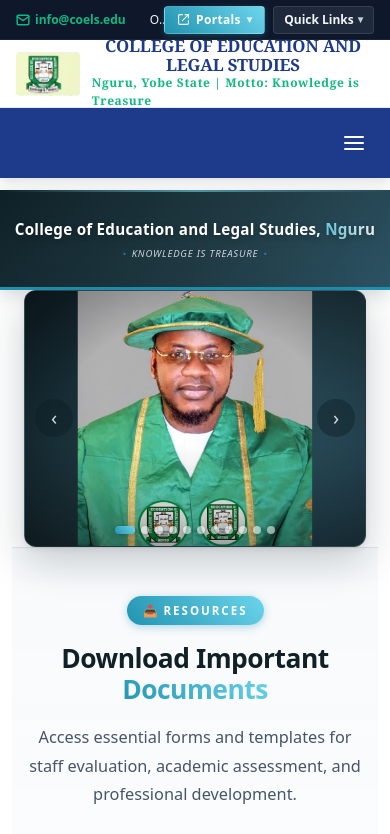
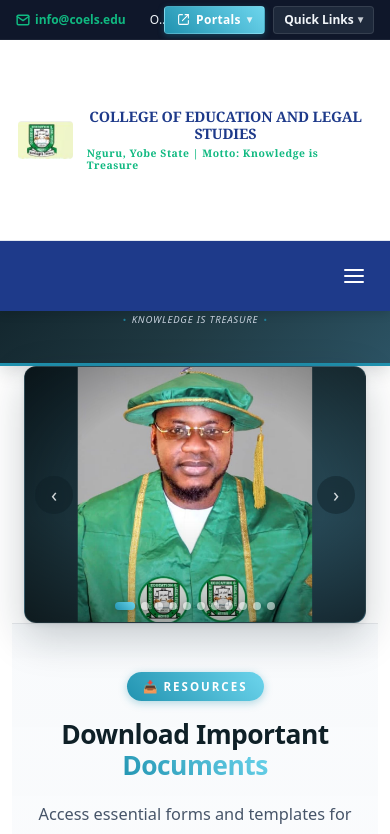
Before and after one commit to musaadamu/coels, a React (Vite) app in the folder frontend/: page / in a window 390 px wide. Shown: the top 834 px of the page. Built offline with nearby package versions, Linux system fonts and the light colour scheme.

Commit message:
header css

```diff
--- a/frontend/src/components/CollegeNameBanner.css
+++ b/frontend/src/components/CollegeNameBanner.css
@@ -5,6 +5,8 @@
 
 .college-name-banner {
   /* Desktop (≥1025px): utility 40 + branding 90 + nav 80 = 210px */
+  width: 100%;
+  margin: 0;
   margin-top: 210px;
   background:
     linear-gradient(135deg, #0f2027 0%, #203a43 55%, #2c5364 100%);
@@ -15,6 +17,11 @@
   box-shadow: 0 4px 18px rgba(15, 32, 39, 0.18);
   position: relative;
   overflow: hidden;
+  box-sizing: border-box;
+  display: flex;
+  flex-direction: column;
+  align-items: center;
+  justify-content: center;
 }
 
 /* Subtle decorative top highlight to tie into the brand cyan */
@@ -68,31 +75,48 @@
 @media (max-width: 1024px) {
   .college-name-banner {
     /* 40 + 68 + 70 = 178px */
-    margin-top: 178px;
-    padding: clamp(1.75rem, 4vw, 2.5rem) 0.75rem;
+    width: 100%;
+    margin: 0;
+    margin-top: 200px;
+    padding: clamp(2rem, 4.5vw, 3rem) 0.75rem;
+    box-sizing: border-box;
+    display: flex;
+    flex-direction: column;
+    align-items: center;
+    justify-content: center;
   }
 }
 
 /* Phones: same fixed-header height, just tighter internal padding */
 @media (max-width: 640px) {
   .college-name-banner {
-    margin-top: 190px;
-    padding: 1.75rem 0.75rem 1.5rem;
+    width: 100%;
+    margin: 0;
+    margin-top: 220px;
+    padding: 2.5rem 0.75rem 2rem;
+    box-sizing: border-box;
+    display: flex;
+    flex-direction: column;
+    align-items: center;
+    justify-content: center;
   }
 
   .college-name-banner__title {
     letter-spacing: 0.25px;
     font-size: clamp(1rem, 2.8vw, 1.5rem);
-    margin-bottom: 0.5rem;
+    margin-bottom: 0.8rem;
+    width: 100%;
+    word-wrap: break-word;
   }
 
   .college-name-banner__motto {
     font-size: clamp(0.65rem, 1.4vw, 0.8rem);
+    width: 100%;
   }
 
   .college-name-banner__motto::before,
   .college-name-banner__motto::after {
-    margin: 0 0.4rem;
+    margin: 0 0.3rem;
   }
 }
 
@@ -106,18 +130,33 @@
 /* Small phones (max-width: 480px) */
 @media (max-width: 480px) {
   .college-name-banner {
-    margin-top: 190px;
-    padding: 1.85rem 0.65rem 1.6rem;
+    width: 100%;
+    margin: 0;
+    margin-top: 240px;
+    padding: 2.75rem 0.6rem 2.2rem;
+    box-sizing: border-box;
+    display: flex;
+    flex-direction: column;
+    align-items: center;
+    justify-content: center;
   }
 
   .college-name-banner__title {
     font-size: clamp(0.95rem, 2.5vw, 1.35rem);
-    margin-bottom: 0.55rem;
+    margin-bottom: 0.7rem;
+    width: 100%;
+    word-wrap: break-word;
   }
 
   .college-name-banner__motto {
     font-size: clamp(0.6rem, 1.2vw, 0.75rem);
     letter-spacing: 0.8px;
+    width: 100%;
+  }
+
+  .college-name-banner__motto::before,
+  .college-name-banner__motto::after {
+    display: inline;
   }
 
   .college-name-banner__motto::before,
--- a/frontend/src/components/Header.css
+++ b/frontend/src/components/Header.css
@@ -508,7 +508,8 @@
   width: 100%;
   max-width: 1600px;
   margin: 0 auto;
-  padding: 0 1rem;
+  padding: 1rem;
+  min-height: 90px;
 }
 
 .nav-branding-info {
@@ -950,6 +951,12 @@
     height: 70px;
   }
 
+  .middle-branding-container {
+    padding: 1rem 0.75rem;
+    align-items: center;
+    justify-content: flex-start;
+  }
+
   .navigation-header.scrolled .nav-container {
     height: 60px;
   }
@@ -960,19 +967,32 @@
 
   /* Compact branding bar on mobile */
   .middle-branding-bar {
-    height: 68px;
+    height: auto;
+    min-height: 100px;
+    padding: 1.5rem 1rem;
+    display: flex;
+    align-items: center;
+  }
+
+  .branding-text-block {
+    padding: 0.75rem 0.5rem;
   }
 
   .branding-title {
     font-size: 1.05rem;
+    line-height: 1.15;
   }
 
   .branding-subtitle {
     font-size: 0.75rem;
+    line-height: 1.1;
+    margin-top: 0.25rem;
   }
 
   .branding-logo-image {
     height: 44px;
+    margin-right: 10px;
+    flex-shrink: 0;
   }
 
   /* Hide search bar on mobile */
@@ -1000,6 +1020,67 @@
   }
 }
 
+/* Extra small devices (max-width: 640px) */
+@media (max-width: 640px) {
+  .middle-branding-bar {
+    min-height: 120px;
+    padding: 1.75rem 0.75rem;
+  }
+
+  .middle-branding-container {
+    padding: 1.25rem 0.5rem;
+    flex-direction: row;
+  }
+
+  .branding-text-block {
+    padding: 0.85rem 0.6rem;
+  }
+
+  .branding-title {
+    font-size: 0.95rem;
+    line-height: 1.2;
+  }
+
+  .branding-subtitle {
+    font-size: 0.7rem;
+    line-height: 1.15;
+    margin-top: 0.3rem;
+  }
+
+  .branding-logo-image {
+    height: 40px;
+    margin-right: 8px;
+  }
+}
+
+/* Very small devices (max-width: 480px) */
+@media (max-width: 480px) {
+  .middle-branding-bar {
+    min-height: 130px;
+    padding: 2rem 0.6rem;
+  }
+
+  .branding-text-block {
+    padding: 1rem 0.5rem;
+  }
+
+  .branding-title {
+    font-size: 0.9rem;
+    line-height: 1.2;
+  }
+
+  .branding-subtitle {
+    font-size: 0.65rem;
+    line-height: 1.15;
+    margin-top: 0.35rem;
+  }
+
+  .branding-logo-image {
+    height: 38px;
+    margin-right: 6px;
+  }
+}
+
 /* Screen-reader utility */
 .screen-reader-text {
   position: absolute;
```
